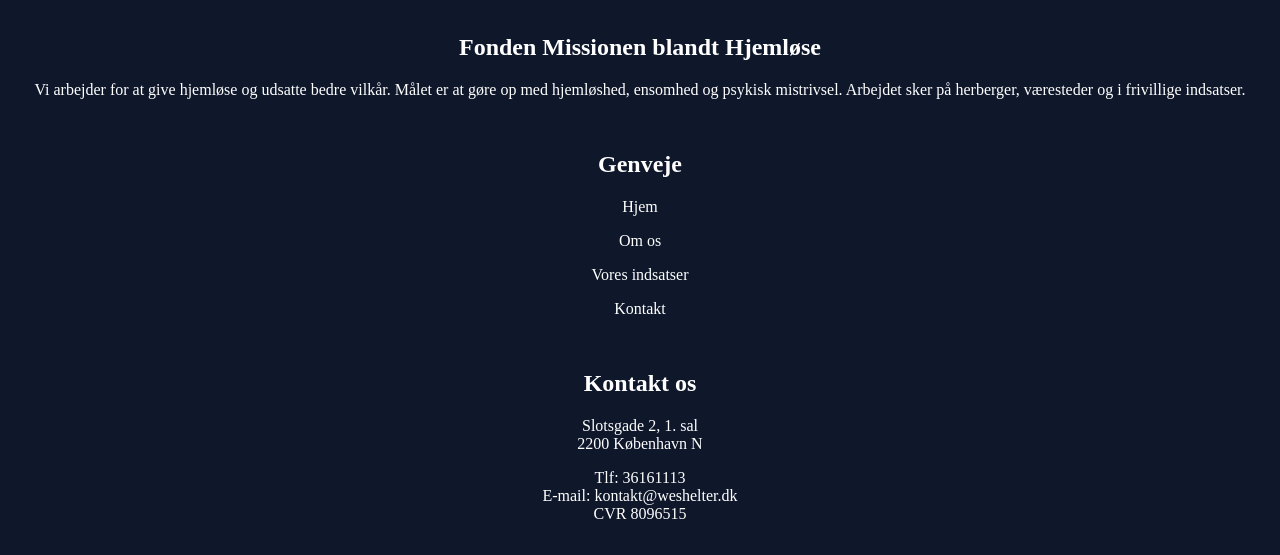
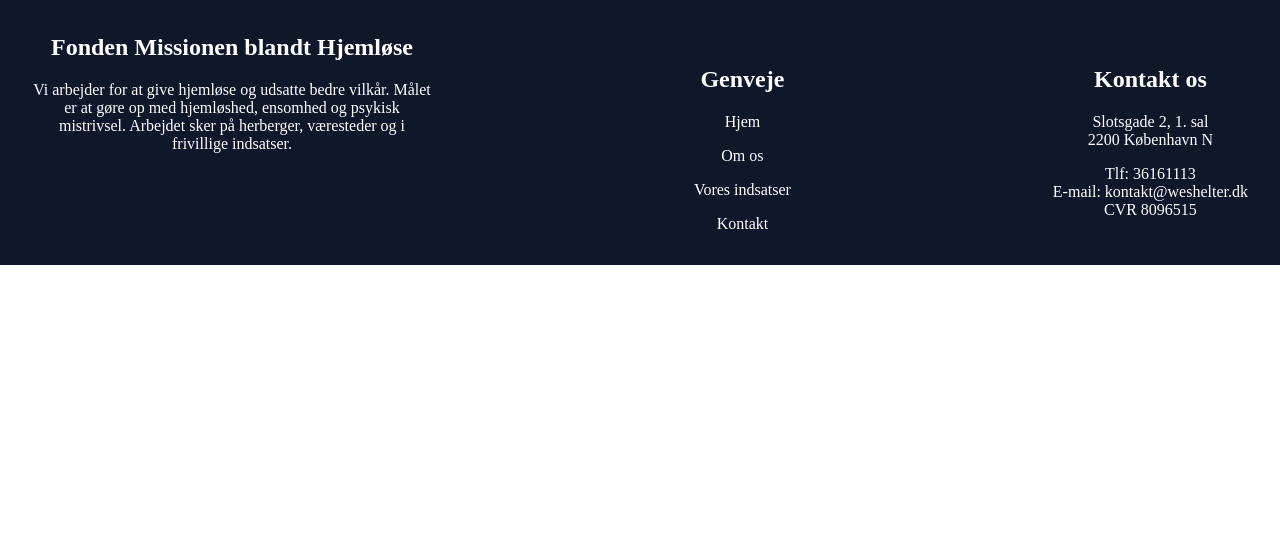
Before and after one commit to JosefineKjaer/weshelter, an Astro site: page /frida in a window 1280 px wide. Shown: the part 352-907 px from the top of the page. After the commit the page ends 800 px from the top, so only its background shows below. Built offline with nearby package versions, Linux system fonts and the light colour scheme; Astro itself is replaced by a stand-in of ours.

Commit message:
footer1 responsive

```diff
--- a/src/components/footer1.astro
+++ b/src/components/footer1.astro
@@ -1,16 +1,22 @@
 <article>
+  <div class="max">
     <h1>Fonden Missionen blandt Hjemløse</h1>
     <p>Vi arbejder for at give hjemløse og udsatte bedre vilkår. Målet er at gøre op med hjemløshed, ensomhed og psykisk mistrivsel. Arbejdet sker på herberger, væresteder og i frivillige indsatser.</p>
+  </div>
+  <div>
     <h2>Genveje</h2>
     <h3>Hjem</h3>
     <h3>Om os</h3>
     <h3>Vores indsatser</h3>
     <h3>Kontakt</h3>
+  </div>
+  <div>
     <h2>Kontakt os</h2>
     <p>
       Slotsgade 2, 1. sal <br />2200 København N
     </p>
     <p>Tlf: 36161113 <br />E-mail: kontakt@weshelter.dk <br />CVR 8096515</p>
+  </div>
 </article>
 
 <style>
@@ -27,4 +33,16 @@
   h2 {
     padding-top: 2rem;
   }
+
+  @media (width >=650px) {
+    article {
+      display: flex;
+      flex-direction: row;
+      justify-content: space-between;
+    }
+
+    .max {
+      max-width: 400px;
+    }
+  }
 </style>
```
Lines whose indentation alone changed are shown as unchanged.
